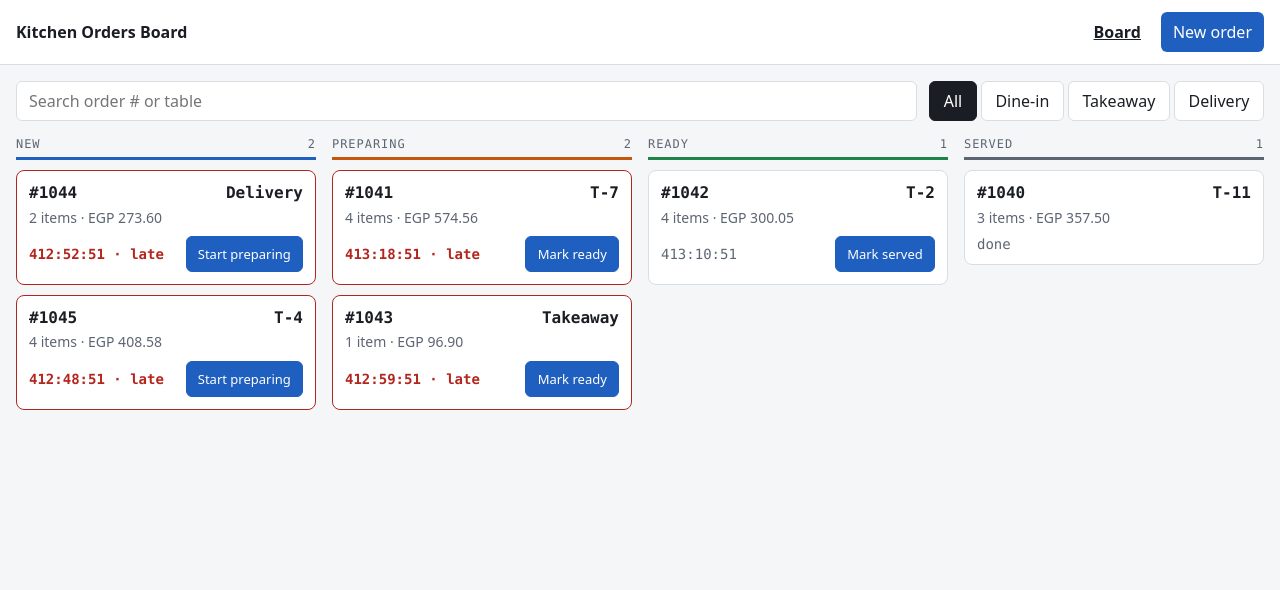
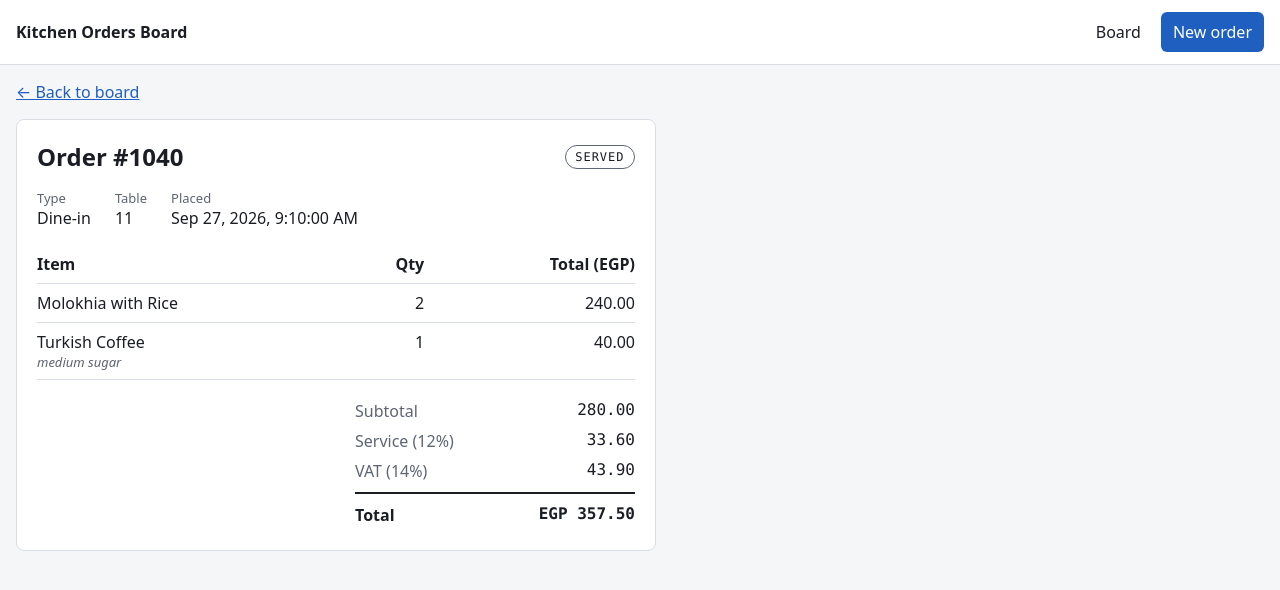
Before and after one commit to Ahmmedelsaid/FOH, an Angular app: page /orders/1040 in a window 1280 px wide. Before the commit this address led to /orders. Shown: the top 590 px of the page. Built offline with nearby package versions, Linux system fonts and the light colour scheme; data requests are answered from the project's data file.

Commit message:
feat(details): lazy-loaded order details with price breakdown

```diff
--- a/src/app/app.routes.ts
+++ b/src/app/app.routes.ts
@@ -11,6 +11,11 @@ export const routes: Routes = [
         loadComponent: () =>
           import('./features/orders/board/orders-board.component').then((m) => m.OrdersBoardComponent),
       },
+      {
+        path: ':id',
+        loadComponent: () =>
+          import('./features/orders/details/order-details.component').then((m) => m.OrderDetailsComponent),
+      },
     ],
   },
   { path: '**', redirectTo: 'orders' },
--- /dev/null
+++ b/src/app/features/orders/details/order-details.component.html
@@ -0,0 +1,104 @@
+<a class="back" routerLink="/orders">← Back to board</a>
+
+@switch (state().kind) {
+  @case ('loading') {
+    <div class="state" role="status" aria-live="polite">
+      <div class="spinner" aria-hidden="true"></div>
+      Loading order…
+    </div>
+  }
+  @case ('not-found') {
+    <div class="state" role="alert">
+      <h1>Order not found</h1>
+      <p>There is no order with id "{{ id() }}".</p>
+      <a class="primary" routerLink="/orders">Go to the board</a>
+    </div>
+  }
+  @case ('error') {
+    <div class="state" role="alert">
+      <p>Couldn't load this order. Is the API running on port 3000?</p>
+      <button type="button" class="primary" (click)="retry()">Try again</button>
+    </div>
+  }
+  @default {
+    @if (state(); as s) {
+      @if (s.kind === 'loaded') {
+        <article class="details">
+          <header>
+            <h1>Order #{{ s.order.number }}</h1>
+            <span class="status" [attr.data-status]="s.order.status">{{ statusLabels[s.order.status] }}</span>
+          </header>
+
+          <dl class="meta">
+            <div>
+              <dt>Type</dt>
+              <dd>{{ typeLabels[s.order.type] }}</dd>
+            </div>
+            @if (s.order.table !== null) {
+              <div>
+                <dt>Table</dt>
+                <dd>{{ s.order.table }}</dd>
+              </div>
+            }
+            @if (s.order.phone) {
+              <div>
+                <dt>Phone</dt>
+                <dd>{{ s.order.phone }}</dd>
+              </div>
+            }
+            <div>
+              <dt>Placed</dt>
+              <dd>{{ s.order.createdAt | date: 'medium' }}</dd>
+            </div>
+          </dl>
+
+          <table class="items">
+            <caption class="sr-only">
+              Items in order {{ s.order.number }}
+            </caption>
+            <thead>
+              <tr>
+                <th scope="col">Item</th>
+                <th scope="col" class="num">Qty</th>
+                <th scope="col" class="num">Total (EGP)</th>
+              </tr>
+            </thead>
+            <tbody>
+              @for (line of s.lines; track $index) {
+                <tr>
+                  <td>
+                    {{ line.name }}
+                    @if (line.note) {
+                      <span class="note">{{ line.note }}</span>
+                    }
+                  </td>
+                  <td class="num">{{ line.qty }}</td>
+                  <td class="num">{{ line.lineTotal | number: '1.2-2' }}</td>
+                </tr>
+              }
+            </tbody>
+          </table>
+
+          <dl class="breakdown">
+            <div>
+              <dt>Subtotal</dt>
+              <dd>{{ s.price.subtotal | number: '1.2-2' }}</dd>
+            </div>
+            <div>
+              <dt>Service (12%)</dt>
+              <dd>{{ s.price.service | number: '1.2-2' }}</dd>
+            </div>
+            <div>
+              <dt>VAT (14%)</dt>
+              <dd>{{ s.price.vat | number: '1.2-2' }}</dd>
+            </div>
+            <div class="grand">
+              <dt>Total</dt>
+              <dd>EGP {{ s.price.total | number: '1.2-2' }}</dd>
+            </div>
+          </dl>
+        </article>
+      }
+    }
+  }
+}
--- /dev/null
+++ b/src/app/features/orders/details/order-details.component.scss
@@ -0,0 +1,164 @@
+.back {
+  display: inline-block;
+  margin-bottom: 1rem;
+  color: var(--accent);
+}
+
+.details {
+  max-width: 640px;
+  background: var(--surface);
+  border: 1px solid var(--border);
+  border-radius: 8px;
+  padding: 1.25rem;
+
+  header {
+    display: flex;
+    justify-content: space-between;
+    align-items: center;
+    gap: 1rem;
+  }
+
+  h1 {
+    margin: 0;
+    font-size: 1.5rem;
+  }
+}
+
+.status {
+  font-family: var(--mono);
+  font-size: 0.75rem;
+  text-transform: uppercase;
+  letter-spacing: 0.08em;
+  padding: 0.25rem 0.6rem;
+  border-radius: 999px;
+  border: 1px solid var(--muted);
+
+  &[data-status='new'] {
+    color: var(--new);
+    border-color: var(--new);
+  }
+  &[data-status='preparing'] {
+    color: var(--preparing);
+    border-color: var(--preparing);
+  }
+  &[data-status='ready'] {
+    color: var(--ready);
+    border-color: var(--ready);
+  }
+}
+
+.meta {
+  display: flex;
+  flex-wrap: wrap;
+  gap: 1.5rem;
+  margin: 1rem 0;
+
+  dt {
+    color: var(--muted);
+    font-size: 0.8125rem;
+  }
+
+  dd {
+    margin: 0;
+  }
+}
+
+.items {
+  width: 100%;
+  border-collapse: collapse;
+
+  th,
+  td {
+    padding: 0.5rem 0;
+    border-bottom: 1px solid var(--border);
+    text-align: start;
+    vertical-align: top;
+  }
+
+  .num {
+    text-align: end;
+    white-space: nowrap;
+    padding-inline-start: 1rem;
+  }
+
+  .note {
+    display: block;
+    color: var(--muted);
+    font-size: 0.8125rem;
+    font-style: italic;
+  }
+}
+
+.breakdown {
+  margin: 1rem 0 0 auto;
+  max-width: 280px;
+
+  div {
+    display: flex;
+    justify-content: space-between;
+    padding: 0.25rem 0;
+  }
+
+  dt {
+    color: var(--muted);
+  }
+
+  dd {
+    margin: 0;
+    font-family: var(--mono);
+  }
+
+  .grand {
+    margin-top: 0.4rem;
+    padding-top: 0.6rem;
+    border-top: 2px solid var(--text);
+    font-weight: 700;
+
+    dt {
+      color: inherit;
+    }
+  }
+}
+
+.state {
+  display: grid;
+  justify-items: center;
+  gap: 0.75rem;
+  padding: 3rem 1rem;
+  color: var(--muted);
+  text-align: center;
+
+  h1,
+  p {
+    margin: 0;
+  }
+}
+
+.primary {
+  display: inline-flex;
+  align-items: center;
+  font: inherit;
+  min-height: 40px;
+  padding: 0 1rem;
+  border-radius: 6px;
+  border: 1px solid var(--accent);
+  background: var(--accent);
+  color: #fff;
+  text-decoration: none;
+  cursor: pointer;
+}
+
+.spinner {
+  width: 24px;
+  height: 24px;
+  border: 3px solid var(--border);
+  border-top-color: var(--accent);
+  border-radius: 50%;
+  animation: spin 0.8s linear infinite;
+}
+
+@keyframes spin {
+  to {
+    transform: rotate(360deg);
+  }
+}
--- /dev/null
+++ b/src/app/features/orders/details/order-details.component.ts
@@ -0,0 +1,84 @@
+import { HttpErrorResponse } from '@angular/common/http';
+import { DatePipe, DecimalPipe } from '@angular/common';
+import { ChangeDetectionStrategy, Component, inject, input } from '@angular/core';
+import { toObservable, toSignal } from '@angular/core/rxjs-interop';
+import { RouterLink } from '@angular/router';
+import { Subject, catchError, combineLatest, forkJoin, map, of, startWith, switchMap } from 'rxjs';
+import { MenuApi } from '../../../core/api/menu-api.service';
+import { OrdersApi } from '../../../core/api/orders-api.service';
+import { MenuItem } from '../../../core/models/menu.model';
+import { STATUS_LABELS, TYPE_LABELS } from '../../../core/models/order-labels';
+import { Order } from '../../../core/models/order.model';
+import { PriceBreakdown, calculatePrice, itemsSubtotal, lineTotal } from '../../../core/pricing/pricing';
+
+interface DetailLine {
+  name: string;
+  qty: number;
+  note: string;
+  lineTotal: number;
+}
+
+type DetailsState =
+  | { kind: 'loading' }
+  | { kind: 'not-found' }
+  | { kind: 'error' }
+  | { kind: 'loaded'; order: Order; lines: DetailLine[]; price: PriceBreakdown };
+
+function buildDetails(order: Order, menu: MenuItem[]): DetailsState {
+  const menuById = new Map(menu.map((item) => [item.id, item]));
+  const lines = order.items.map((item) => ({
+    name: menuById.get(item.menuId)?.name ?? `Unknown item (${item.menuId})`,
+    qty: item.qty,
+    note: item.note,
+    lineTotal: lineTotal(item, menuById),
+  }));
+  return {
+    kind: 'loaded',
+    order,
+    lines,
+    price: calculatePrice(itemsSubtotal(order.items, menuById), order.type),
+  };
+}
+
+@Component({
+  selector: 'app-order-details',
+  standalone: true,
+  imports: [RouterLink, DatePipe, DecimalPipe],
+  changeDetection: ChangeDetectionStrategy.OnPush,
+  templateUrl: './order-details.component.html',
+  styleUrl: './order-details.component.scss',
+})
+export class OrderDetailsComponent {
+  private readonly ordersApi = inject(OrdersApi);
+  private readonly menuApi = inject(MenuApi);
+  private readonly reload$ = new Subject<void>();
+
+  /** Bound from the :id route param (withComponentInputBinding). */
+  readonly id = input.required<string>();
+
+  protected readonly statusLabels = STATUS_LABELS;
+  protected readonly typeLabels = TYPE_LABELS;
+
+  protected readonly state = toSignal(
+    combineLatest([toObservable(this.id), this.reload$.pipe(startWith(undefined))]).pipe(
+      switchMap(([id]) =>
+        forkJoin([this.ordersApi.get(id), this.menuApi.menu$]).pipe(
+          map(([order, menu]) => buildDetails(order, menu)),
+          startWith<DetailsState>({ kind: 'loading' }),
+          catchError((error: unknown) =>
+            of<DetailsState>(
+              error instanceof HttpErrorResponse && error.status === 404
+                ? { kind: 'not-found' }
+                : { kind: 'error' },
+            ),
+          ),
+        ),
+      ),
+    ),
+    { initialValue: { kind: 'loading' } as DetailsState },
+  );
+
+  protected retry(): void {
+    this.reload$.next();
+  }
+}
```
